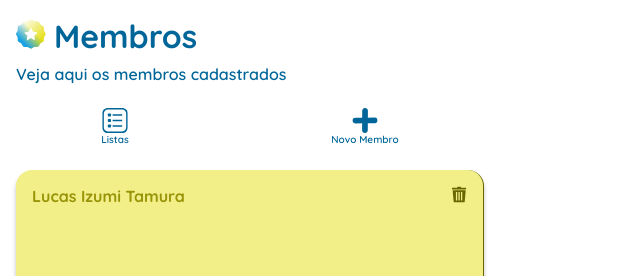
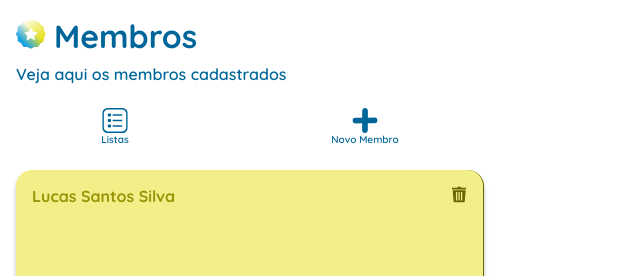
Before and after one commit to MarklistPi/Code, a plain HTML site: page Pages/membros/membros.html in a window 1280 px wide. Shown: the top 276 px of the page, 0-640 px from the left. Drawn offline with Linux system fonts and the light colour scheme.

Commit message:
Update membros.html

```diff
--- a/Pages/membros/membros.html
+++ b/Pages/membros/membros.html
@@ -42,7 +42,7 @@
         </div>
         <div class="card-amarelo">
           <div class="flex j-bet">
-            <p class="b-700 amarelo-escuro">Lucas Izumi Tamura</p>
+            <p class="b-700 amarelo-escuro">Lucas Santos Silva</p>
             <a>
               <img src="../../Images/recycle-bin-icon 1.svg" alt="" />
             </a>
```
